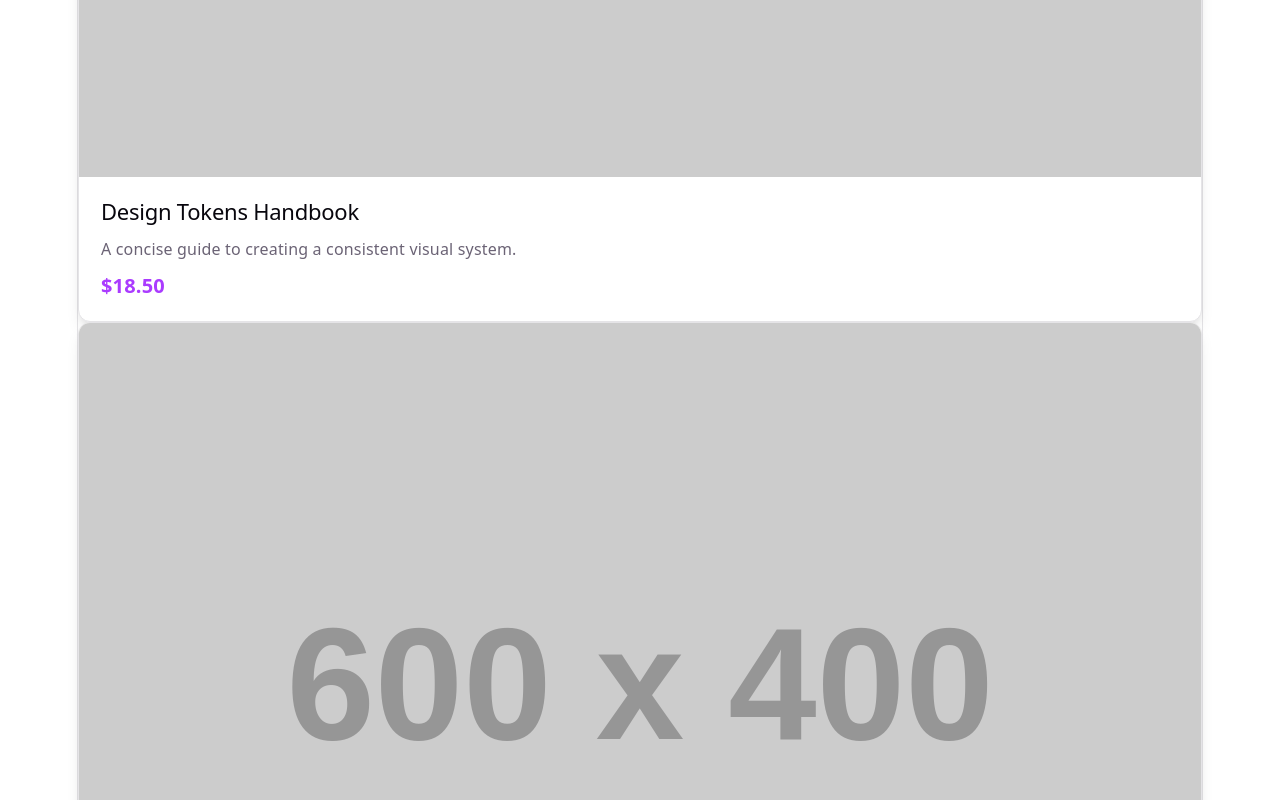
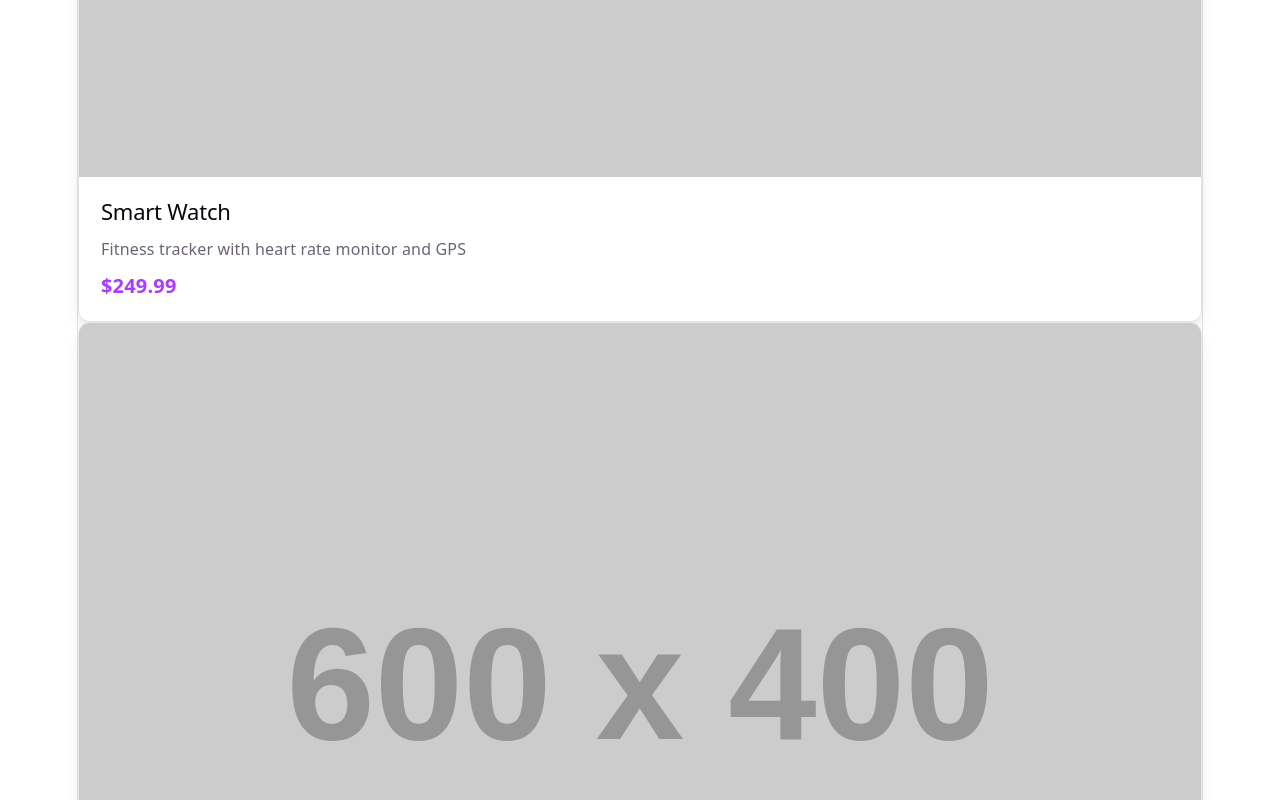
Before and after one commit to TLAllen662/AppDevIIAssignment3-TannerAllen, a React (Vite) app in the folder ComponentCorner/: page / in a window 1280 px wide. Shown: the part 2000-2800 px from the top of the page. Built offline with nearby package versions, Linux system fonts and the light colour scheme.

Commit message:
Add product listing and cart state management to App component

```diff
--- a/ComponentCorner/src/App.jsx
+++ b/ComponentCorner/src/App.jsx
@@ -1,3 +1,4 @@
+import { useState } from 'react'
 import './App.css'
 import Footer from './components/Footer'
 import Header from './components/Header'
@@ -5,6 +6,53 @@ import Hero from './components/Hero'
 import ProductCard from './components/ProductCard'
 
 function App() {
+  const products = [
+    {
+      id: 1,
+      name: "Wireless Headphones",
+      price: 99.99,
+      image: "https://placehold.co/600x400",
+      description: "Premium noise-cancelling headphones with 30-hour battery life"
+    },
+    {
+      id: 2,
+      name: "Smart Watch",
+      price: 249.99,
+      image: "https://placehold.co/600x400",
+      description: "Fitness tracker with heart rate monitor and GPS"
+    },
+    {
+      id: 3,
+      name: "Bluetooth Speaker",
+      price: 79.99,
+      image: "https://placehold.co/600x400",
+      description: "Portable waterproof speaker with 360-degree sound"
+    },
+    {
+      id: 4,
+      name: "Laptop Stand",
+      price: 49.99,
+      image: "https://placehold.co/600x400",
+      description: "Ergonomic aluminum stand for laptops and tablets"
+    },
+    {
+      id: 5,
+      name: "Webcam",
+      price: 129.99,
+      image: "https://placehold.co/600x400",
+      description: "4K webcam with auto-focus and noise reduction"
+    },
+    {
+      id: 6,
+      name: "Mechanical Keyboard",
+      price: 159.99,
+      image: "https://placehold.co/600x400",
+      description: "RGB backlit keyboard with custom switches"
+    }
+  ]
+
+  const [cart, setCart] = useState([])
+
   return (
     <main>
       <Header storeName="ComponentCorner" />
@@ -15,24 +63,15 @@ function App() {
       />
       <h1>ComponentCorner Products</h1>
       <section id="products" className="product-grid" aria-label="Featured products">
-        <ProductCard
-          name="Component Starter Kit"
-          price="$24.99"
-          image="https://placehold.co/600x400?text=Starter+Kit"
-          description="A practical collection of reusable UI building blocks."
-        />
-        <ProductCard
-          name="Design Tokens Handbook"
-          price="$18.50"
-          image="https://placehold.co/600x400?text=Handbook"
-          description="A concise guide to creating a consistent visual system."
-        />
-        <ProductCard
-          name="Accessibility Audit Pack"
-          price="$32.00"
-          image="https://placehold.co/600x400?text=Audit+Pack"
-          description="Helpful checklists for building inclusive interfaces."
-        />
+        {products.map((product) => (
+          <ProductCard
+            key={product.id}
+            name={product.name}
+            price={`$${product.price.toFixed(2)}`}
+            image={product.image}
+            description={product.description}
+          />
+        ))}
       </section>
       <Footer
         storeName="ComponentCorner"
```
